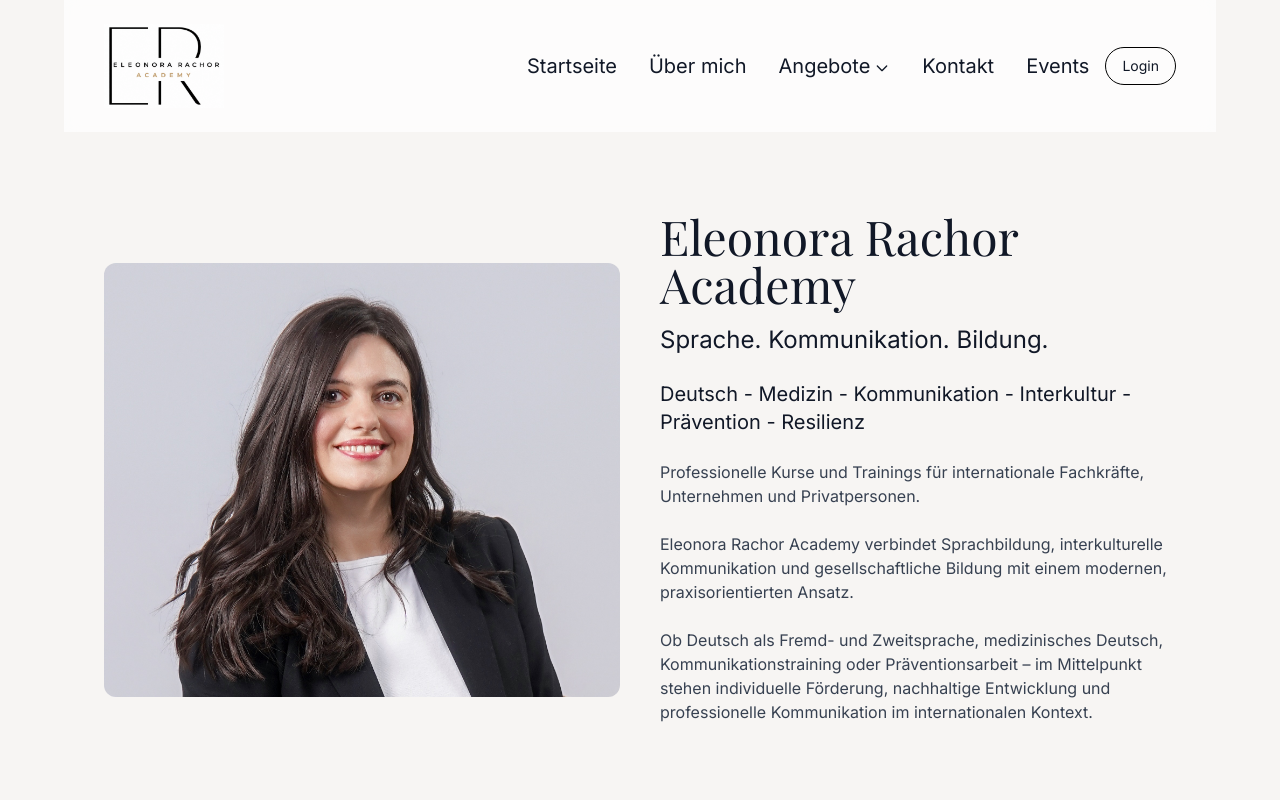
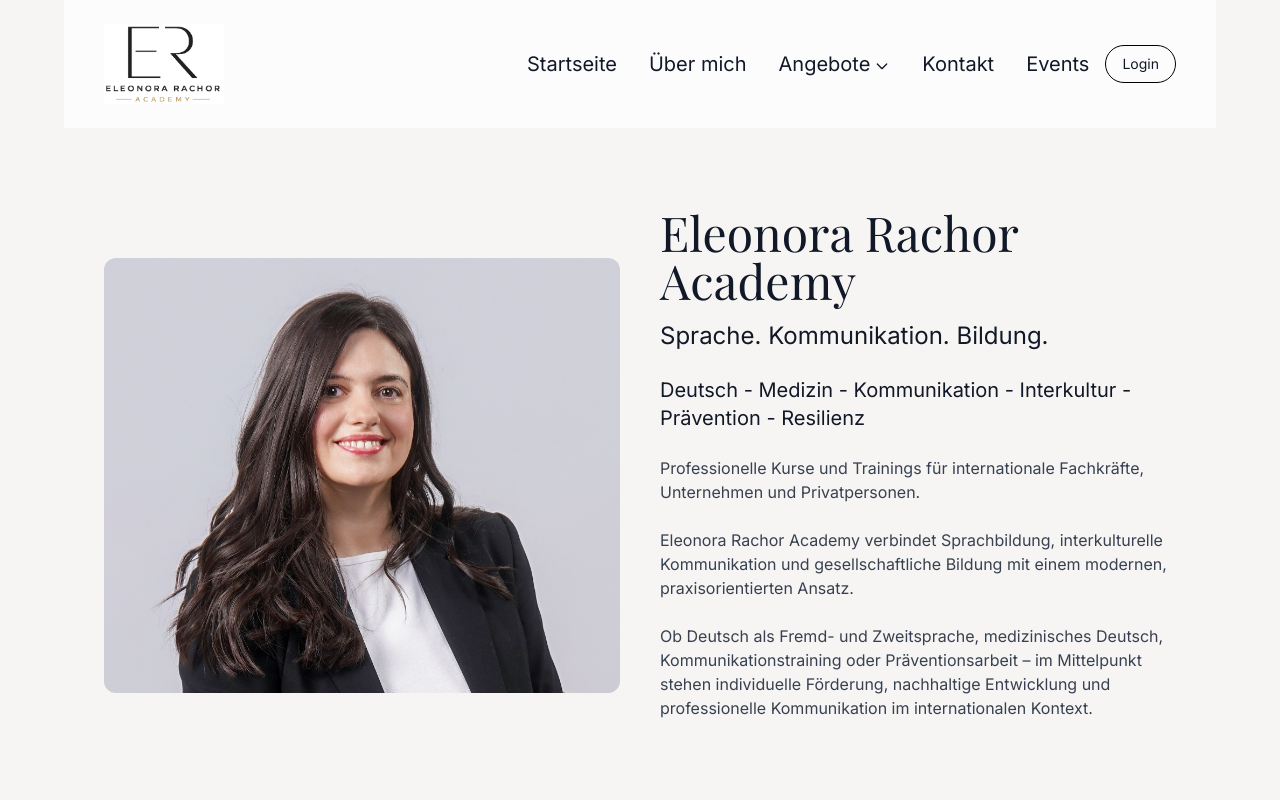
Before and after one commit to Rhody89/Eli_Website, a plain HTML site: page index.html in a window 1280 px wide. Shown: the top 800 px of the page. Drawn offline with nearby package versions, Linux system fonts and the light colour scheme.

Commit message:
removed unecessary images and files
+ Update logo v2

```diff
--- a/nav.html
+++ b/nav.html
@@ -1,6 +1,6 @@
 <nav class="flex justify-between items-center max-w-6xl mx-auto px-10 py-6 bg-white/70 backdrop-blur relative">
   <a href="index.html" class="bg-white">
-    <img src="images/logos/logo_dicker_geschnitten.png" height="120" width="120">
+    <img src="images/logos/logo_modern_v2.png" height="120" width="120">
   </a>
   <div id="navMenu" class="hidden absolute bg-white shadow-lg rounded-lg flex flex-col gap-4 p-6 z-50 min-w-[180px] md:flex md:static md:shadow-none md:bg-transparent md:p-0 md:flex-row md:items-center md:gap-8 md:min-w-0 md:ml-auto" style="top:0;right:0;">
     <a href="index.html" class="block text-xl">Startseite</a>
```
Also changed, not shown: images/flyer/2.png (deleted), images/flyer/Sprachcafe_Flyer.jpg (deleted), images/logos/logo_dicker.png (deleted), images/logos/logo_dicker_geschnitten.png (deleted), images/logos/logo_mit_slogan_weiss.png (deleted), images/logos/logo_mit_text_beige.png (deleted), images/logos/logo_mit_text_weiss.png (deleted), images/logos/logo_modern.jpeg (deleted), images/logos/logo_modern_v2.png (added), images/logos/logo_ohne_text_weiss (2).png (deleted), images/logos/logo_ohne_text_weiss_geschnitten.png (deleted), 7 other files.
